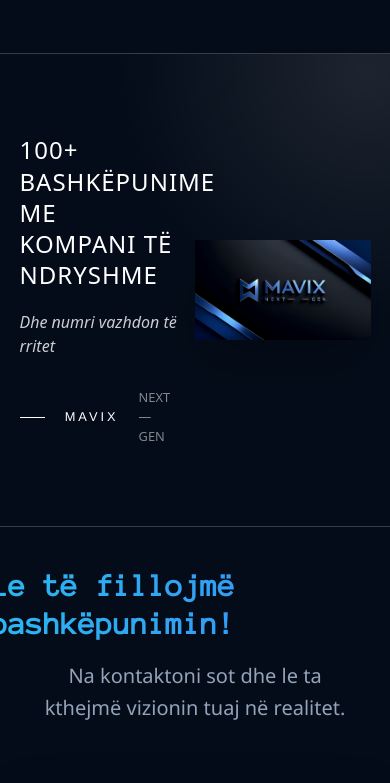
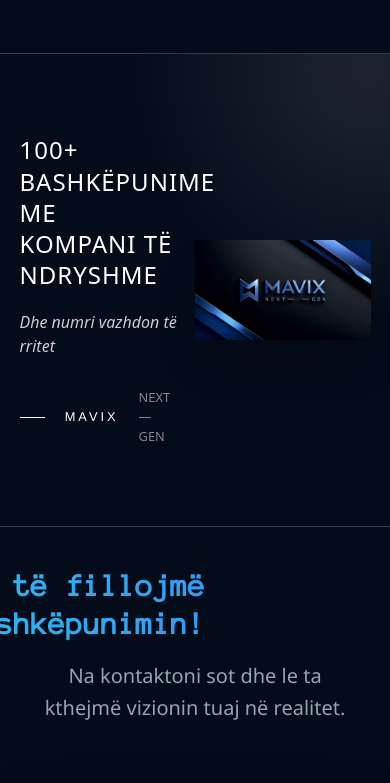
Before and after one commit to Eazzy2006/mavix.ks, a React (Vite) app: page / in a window 390 px wide. Shown: the part 4575-5358 px from the top of the page. Built offline with nearby package versions, Linux system fonts and the light colour scheme.

Commit message:
Update index.css

```diff
--- a/src/index.css
+++ b/src/index.css
@@ -491,7 +491,7 @@
 
   .kontaktih1{
     position: relative;
-    left: -370px;
+    left: -400px;
   }
 
 }
```
